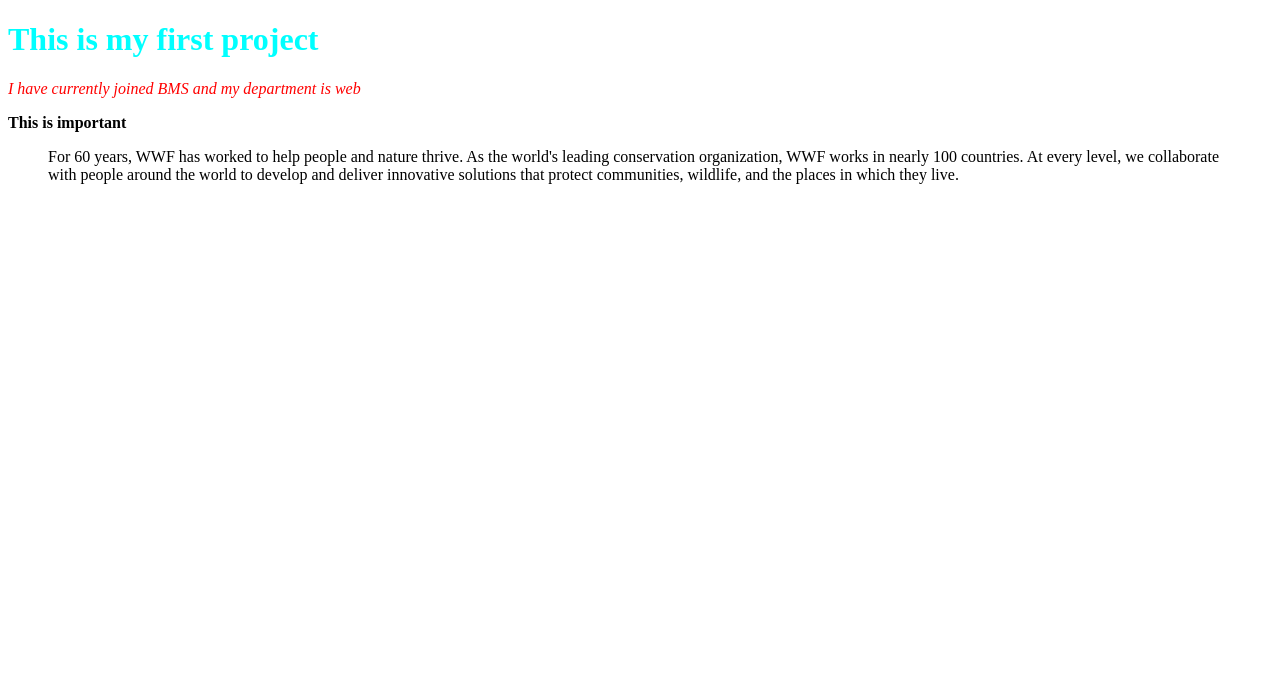
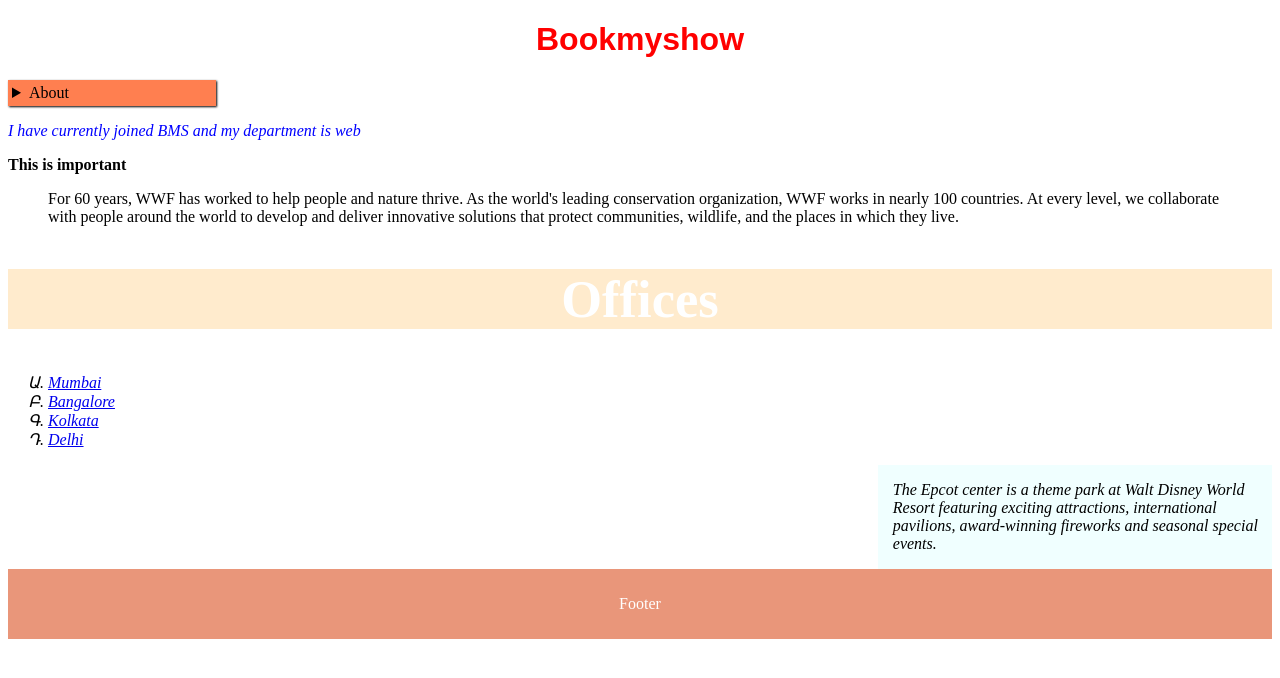
Before and after one commit to Shrestha36/HTML, a plain HTML site: page index.html in a window 1280 px wide. Drawn offline with Linux system fonts and the light colour scheme.

Commit message:
This is my commit

```diff
--- a/index.html
+++ b/index.html
@@ -1,16 +1,100 @@
 <!DOCTYPE html>
 <html>
     <head>
+        <meta name="viewport" content="width=device-width, initial-scale=1.0">
         <title>Hi this is shrestha</title>
+        <style>
+
+            body h1{
+             font-family: Arial, Helvetica, sans-serif;
+             padding: 0%;
+             text-align: center;
+            }
+            header{
+                background-color: blanchedalmond;
+                padding: 0px;
+                text-align: center;
+                font-size: 35px;
+                color: white;
+
+            }
+            nav ul{
+              list-style-type: none;
+              padding: 10;
+              list-style-type: armenian;
+              font-style: italic;
+            }
+            section::after{
+             content: "";
+             display: table;
+             clear: both;
+            }
+            footer{
+                background-color: darksalmon;
+                padding: 10px;
+                text-align: center;
+                color: white;
+            }
+            aside{
+                width: 30%;
+                padding-left: 15px;
+                margin-left: 15px;
+                float: right;
+                font-style: italic;
+                background-color: azure;
+            }
+            details > summary {
+                padding: 4px;
+                width: 200px;
+                background-color: coral;
+                border: none;
+                box-shadow: 1px 1px 2px;
+                cursor: pointer;
+            }
+
+            details > p {
+                background-color: blanchedalmond;
+                padding: 4px;
+                margin: 0;
+                box-shadow: 1px 1px 2px;
+            }
+
+        </style>
     </head>
     <body>
-        <div>
-        <h1 style="color:aqua;">This is my first project</h1>
-        <p style ="color:red;"><i>I have currently joined BMS and my department is web</i></p>
+
+        <h1 style="color:red;"> Bookmyshow</h1>
+        <details>
+            <summary>About</summary>
+            <p>
+                The BookmyShow.com website ("Website") is an internet based entertainment ticketing portal owned and operated by Bigtree Entertainment Private Limited ("Bigtree"), a company incorporated under the laws of India, with its registered office at Gr.
+
+            </p>
+        </details>
+        <p style ="color:blue;"><i>I have currently joined BMS and my department is web</i></p>
         <strong>This is important</strong>
         <blockquote cite="http://www.worldwildlife.org/who/index.html">
             For 60 years, WWF has worked to help people and nature thrive. As the world's leading conservation organization, WWF works in nearly 100 countries. At every level, we collaborate with people around the world to develop and deliver innovative solutions that protect communities, wildlife, and the places in which they live.
             </blockquote>
-        </div>
+       <header>
+        <h2>Offices</h2>
+       </header>
+       <section>
+        <nav>
+            <ul>
+                <li><a href="#">Mumbai</a></li>
+                <li><a href="#">Bangalore</a></li>
+                <li><a href="#">Kolkata</a></li>
+                <li><a href="#">Delhi</a></li>
+            </ul>
+        </nav>
+
+        <aside>
+<p>The Epcot center is a theme park at Walt Disney World Resort featuring exciting attractions, international pavilions, award-winning fireworks and seasonal special events.</p>
+</aside>
+       </section>
+       <footer>
+        <p>Footer</p>
+       </footer>
     </body>
 </html>
```
